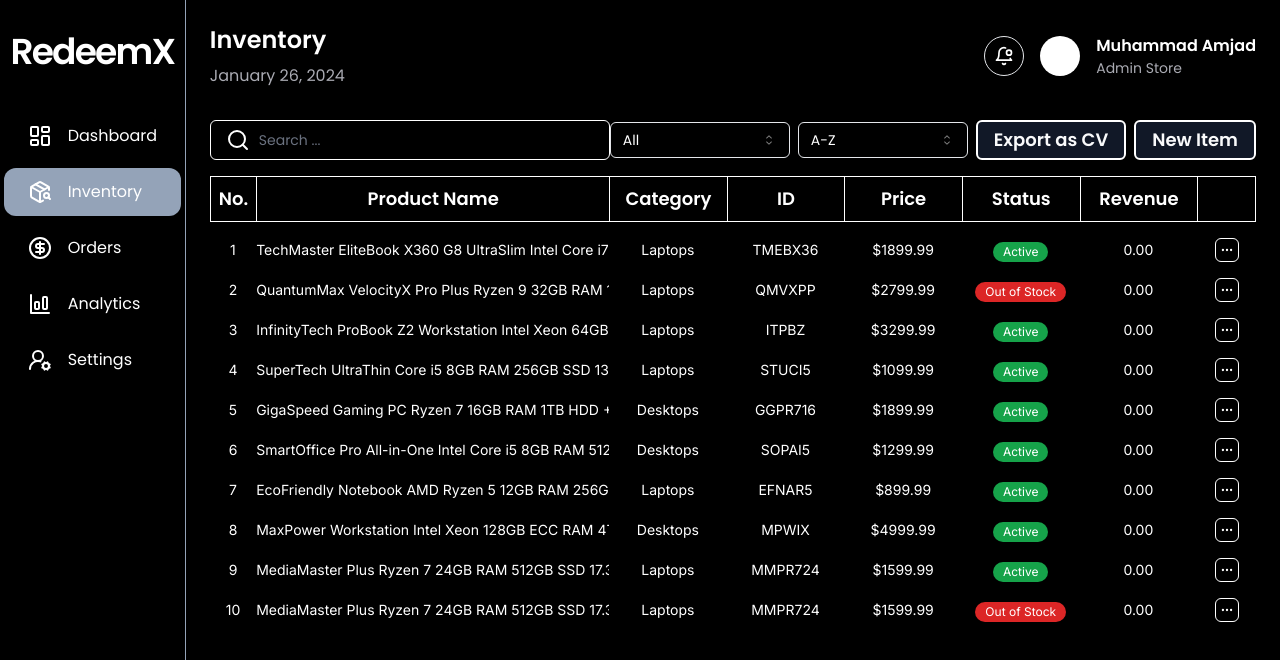
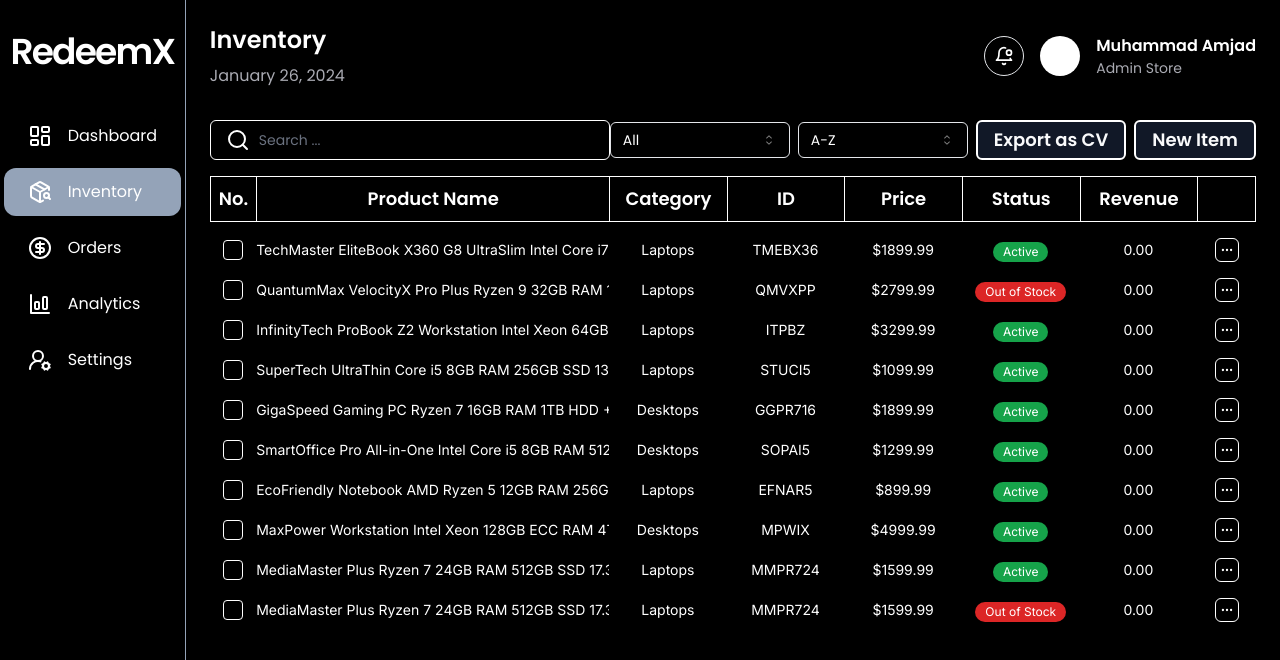
Before and after one commit to devvMuhammad/admin-redeemx, a Next.js app: page /inventory in a window 1280 px wide. Shown: the top 660 px of the page. Built offline with nearby package versions, Linux system fonts and the light colour scheme.

Commit message:
added checkbox for deleting items

```diff
--- a/package.json
+++ b/package.json
@@ -9,6 +9,7 @@
     "lint": "next lint"
   },
   "dependencies": {
+    "@radix-ui/react-checkbox": "^1.0.4",
     "@radix-ui/react-icons": "^1.3.0",
     "@radix-ui/react-select": "^2.0.0",
     "@radix-ui/react-slot": "^1.0.2",
--- a/src/components/inventory/ProductRow.tsx
+++ b/src/components/inventory/ProductRow.tsx
@@ -2,6 +2,7 @@ import { Inter } from "next/font/google";
 import { Product } from "./ProductsTable";
 import Badge from "../ui/Badge";
 import { MoreHorizontalIcon } from "lucide-react";
+import { Checkbox } from "../ui/checkbox";
 
 const inter = Inter({ weight: "400", style: "normal" });
 
@@ -14,7 +15,10 @@ export default function ProductRow({
 }) {
   return (
     <>
-      <p className={`${inter.className}`}>{num}</p>
+      {/* <p className={`${inter.className}`}>{num}</p> */}
+      <div className="flex items-center justify-center">
+        <Checkbox className="border border-white h" />
+      </div>
       <p className={`${inter.className}`}>{product.name}</p>
       <p className={`${inter.className}`}>{product.category}</p>
       <p className={`${inter.className}`}>{product.id}</p>
--- /dev/null
+++ b/src/components/ui/checkbox.tsx
@@ -0,0 +1,30 @@
+"use client";
+
+import * as React from "react";
+import * as CheckboxPrimitive from "@radix-ui/react-checkbox";
+import { CheckIcon } from "@radix-ui/react-icons";
+
+import { cn } from "@/lib/utils";
+
+const Checkbox = React.forwardRef<
+  React.ElementRef<typeof CheckboxPrimitive.Root>,
+  React.ComponentPropsWithoutRef<typeof CheckboxPrimitive.Root>
+>(({ className, ...props }, ref) => (
+  <CheckboxPrimitive.Root
+    ref={ref}
+    className={cn(
+      "peer h-5 w-5 shrink-0 rounded-sm border border-primary shadow focus-visible:outline-none focus-visible:ring-1 focus-visible:ring-ring disabled:cursor-not-allowed disabled:opacity-50 data-[state=checked]:bg-primary data-[state=checked]:text-primary-foreground",
+      className
+    )}
+    {...props}
+  >
+    <CheckboxPrimitive.Indicator
+      className={cn("flex items-center justify-center text-current")}
+    >
+      <CheckIcon className="h-4 w-4" />
+    </CheckboxPrimitive.Indicator>
+  </CheckboxPrimitive.Root>
+));
+Checkbox.displayName = CheckboxPrimitive.Root.displayName;
+
+export { Checkbox };
```
Also changed, not shown: 1 other file (tests, documents, lock files or other folders).
